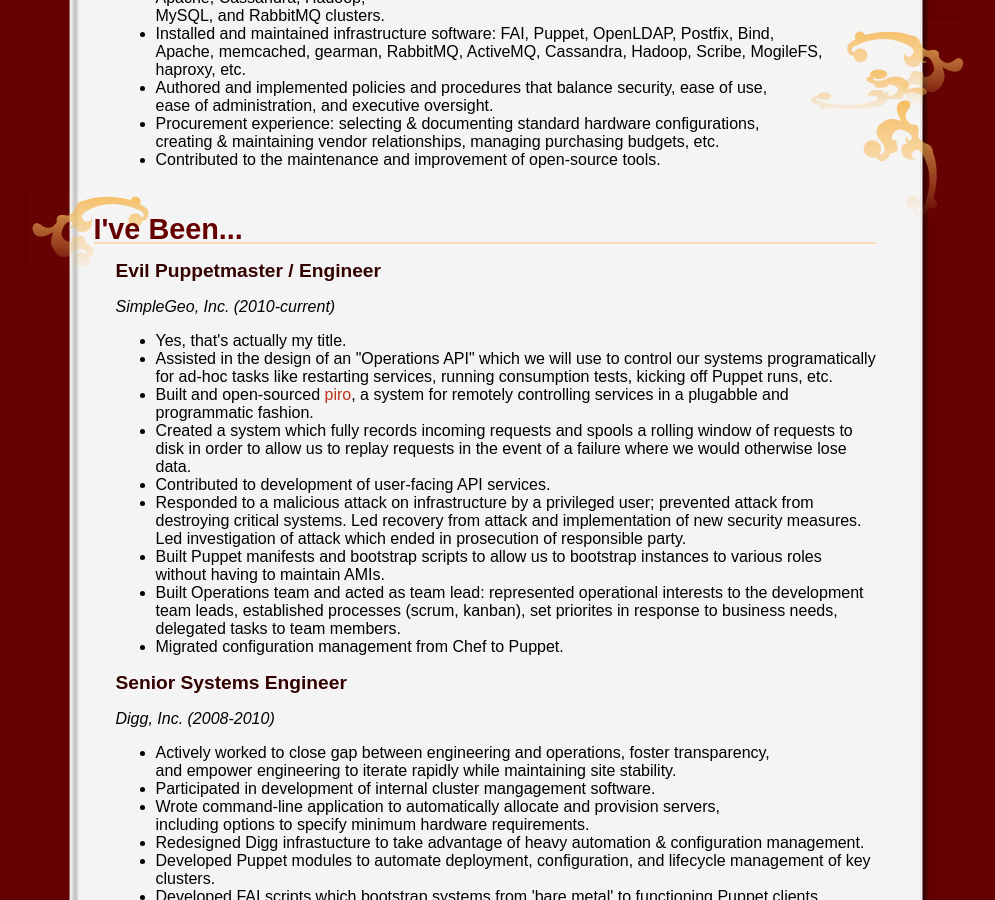
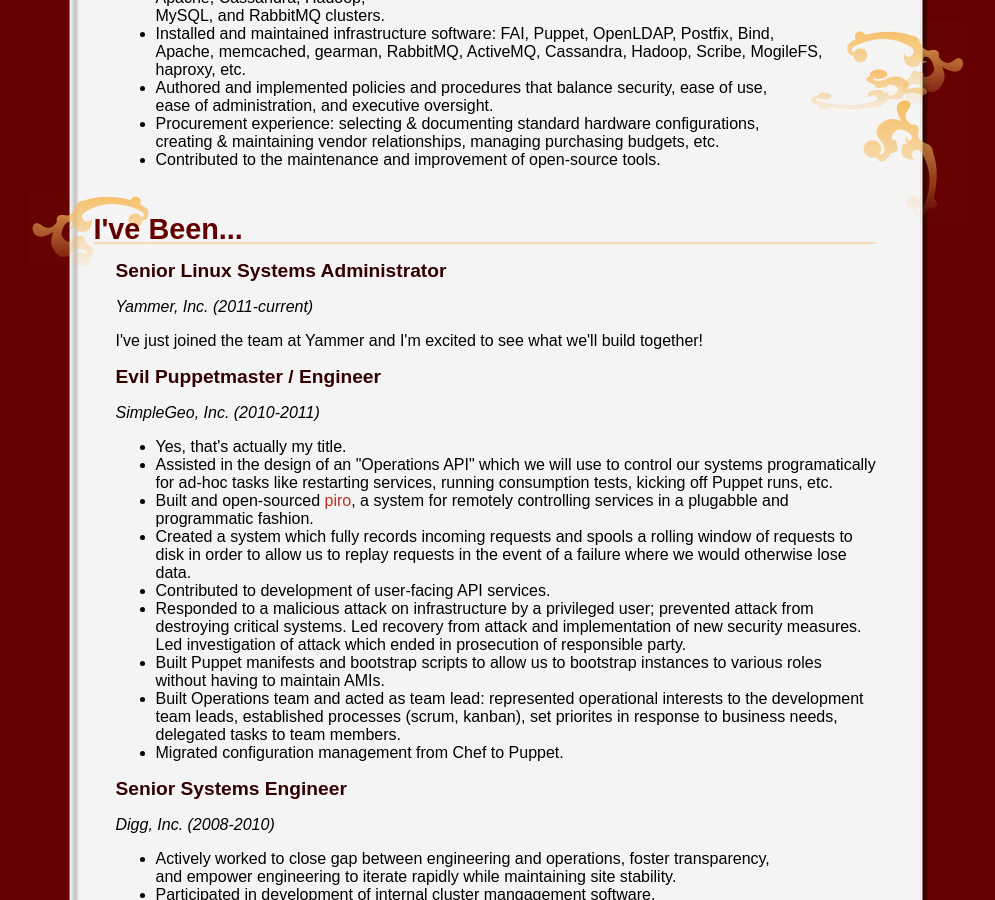
Before and after one commit to plathrop/plathrop.github.io, a Jekyll site: the page resume.html, which Jekyll copies as it is, in a window 1280 px wide and 900 px high, scrolled down 995 px. Shown: the whole window, without its empty margins (145-1140 px from the left). Built offline with Jekyll 4.4.1, drawn with Linux system fonts in a browser that asks for light colours.

Commit message:
Update resume.

```diff
--- a/resume.html
+++ b/resume.html
@@ -54,8 +54,11 @@
           <img src=images/content_bg.gif class=rt_flourish>
           <h1>I've Been...</h1>
           <hr width=780px size=2 color=#F5DCB4 noshade>
+          <h2>Senior Linux Systems Administrator</h2>
+          <h3>Yammer, Inc. (2011-current)</h3>
+          I've just joined the team at Yammer and I'm excited to see what we'll build together!
           <h2>Evil Puppetmaster / Engineer</h2>
-          <h3>SimpleGeo, Inc. (2010-current)</h3>
+          <h3>SimpleGeo, Inc. (2010-2011)</h3>
           <ul>
             <li>Yes, that's actually my title.</li>
             <li>Assisted in the design of an "Operations API" which we will use to control our systems programatically for ad-hoc tasks like restarting services, running consumption tests, kicking off Puppet runs, etc.</li>
```
